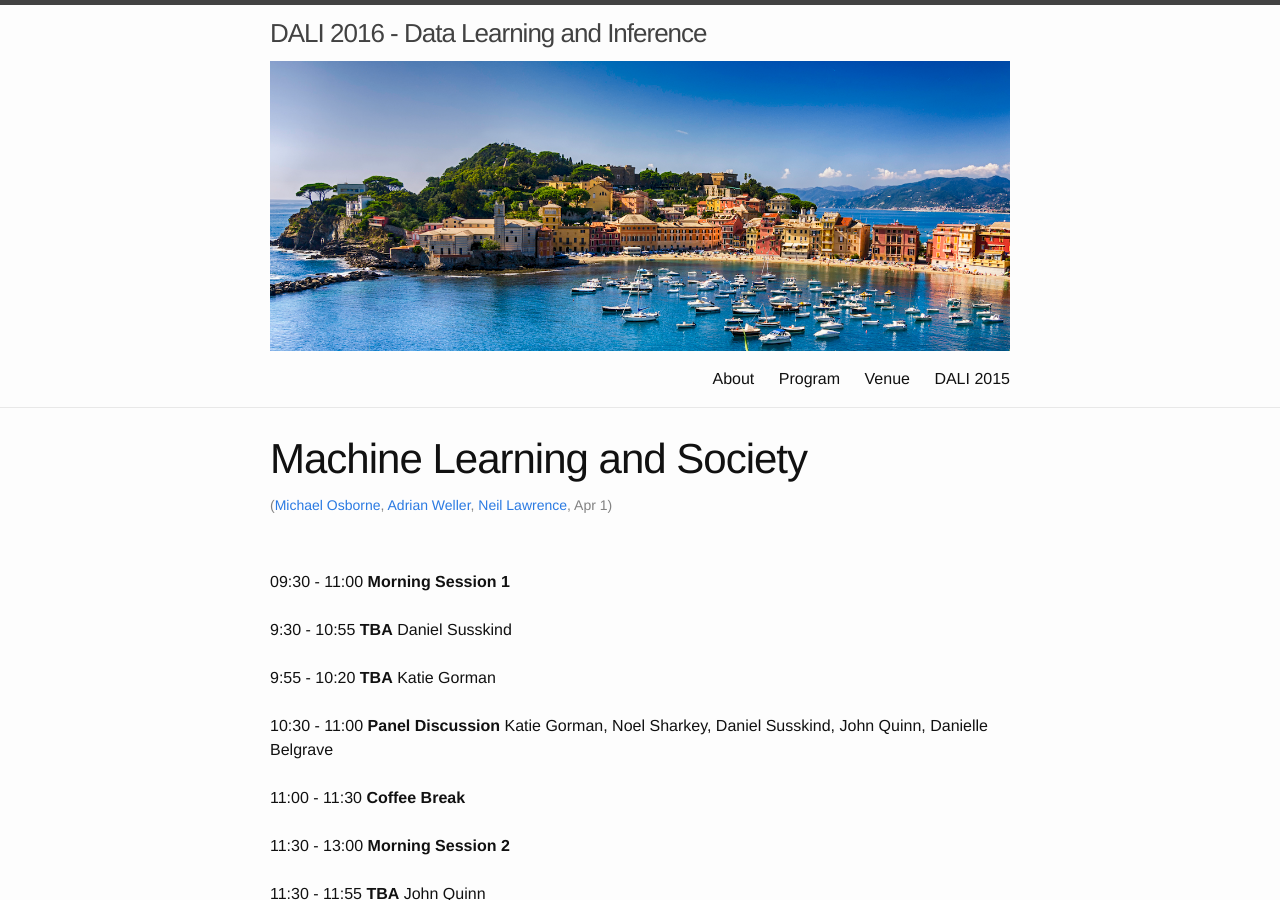
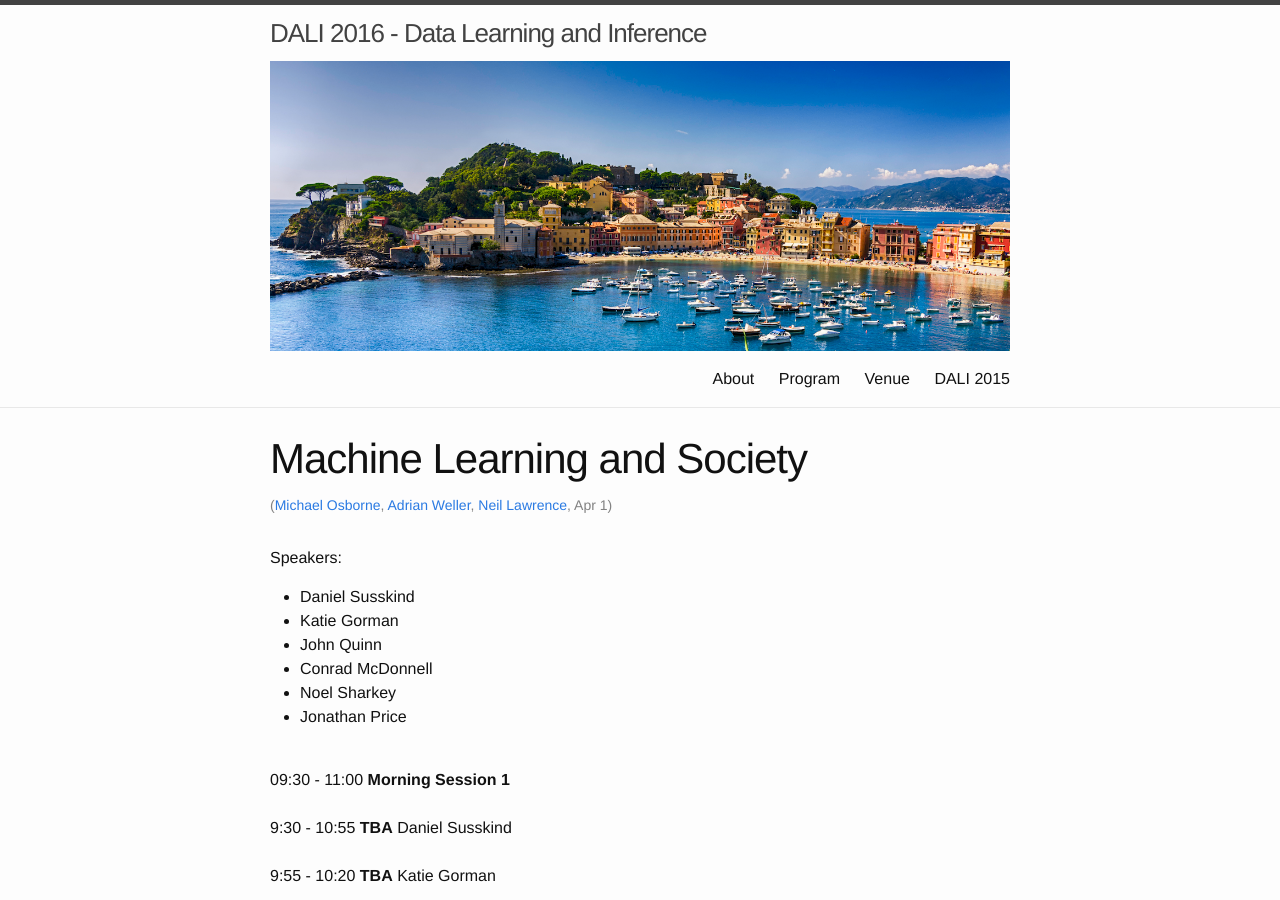
Before and after one commit to dalimeeting/dalimeeting.github.io, a Jekyll site: the page built from _posts/2016-04-01-machine-learning-society.md, in a window 1280 px wide and 900 px high. Built offline with Jekyll 4.4.1, drawn with Linux system fonts in a browser that asks for light colours.

Commit message:
added speakers to workshops

```diff
--- a/_posts/2016-04-01-machine-learning-society.md
+++ b/_posts/2016-04-01-machine-learning-society.md
@@ -75,4 +75,11 @@ talks:
   end: "20:00"
 - title: "Dinner"
   start: "20:00"
+speakers:
+- Daniel Susskind
+- Katie Gorman
+- John Quinn
+- Conrad McDonnell
+- Noel Sharkey
+- Jonathan Price
 ---
```
Also changed, not shown: _posts/2016-04-01-learning-and-optimization.md (+1 -0 lines).
